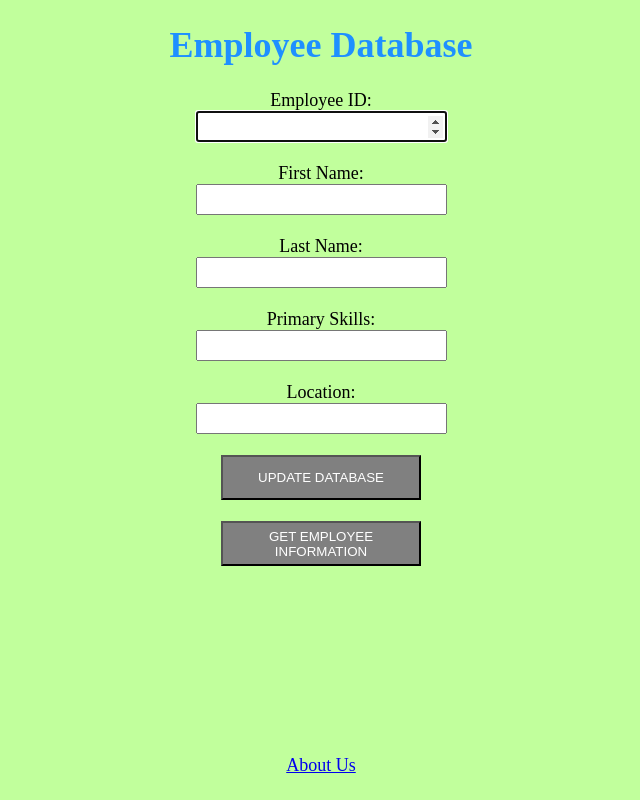
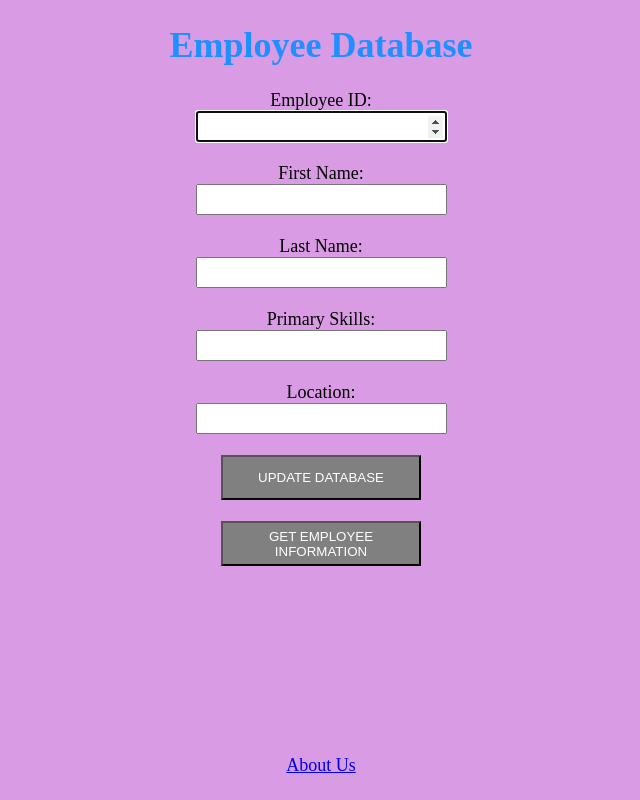
Before and after one commit to rhrony1513/Employee-Application, a Flask app: page / in a window 1280 px wide. Shown: the whole page, without its empty margins (319-959 px from the left). Run offline with Flask 2, Linux system fonts and the light colour scheme.

Commit message:
Added preliminary code for names and background image

```diff
--- a/app/app.py
+++ b/app/app.py
@@ -9,9 +9,10 @@ app = Flask(__name__)
 
 DBHOST = os.environ.get("DBHOST") or "localhost"
 DBUSER = os.environ.get("DBUSER") or "root"
-DBPWD = os.environ.get("DBPWD") or "passwors"
+DBPWD = os.environ.get("DBPWD") or "password"
 DATABASE = os.environ.get("DATABASE") or "employees"
-COLOR_FROM_ENV = os.environ.get('APP_COLOR') or "lime"
+IMAGE_FROM_ENV = os.environ.get('BG_IMG')
+NAME_FROM_ENV = os.environ.get('NAMES')
 DBPORT = int(os.environ.get("DBPORT"))
 
 # Create a connection to the MySQL database
@@ -23,35 +24,14 @@ db_conn = connections.Connection(
     db= DATABASE
 
 )
-output = {}
-table = 'employee';
-
-# Define the supported color codes
-color_codes = {
-    "red": "#e74c3c",
-    "green": "#16a085",
-    "blue": "#89CFF0",
-    "blue2": "#30336b",
-    "pink": "#f4c2c2",
-    "darkblue": "#130f40",
-    "lime": "#C1FF9C",
-}
-
-
-# Create a string of supported colors
-SUPPORTED_COLORS = ",".join(color_codes.keys())
-
-# Generate a random color
-COLOR = random.choice(["red", "green", "blue", "blue2", "darkblue", "pink", "lime"])
-
 
 @app.route("/", methods=['GET', 'POST'])
 def home():
-    return render_template('addemp.html', color=color_codes[COLOR])
+    return render_template('addemp.html', image=IMAGE_FROM_ENV)
 
 @app.route("/about", methods=['GET','POST'])
 def about():
-    return render_template('about.html', color=color_codes[COLOR])
+    return render_template('about.html', image=IMAGE_FROM_ENV, name=NAME_FROM_ENV)
 
 @app.route("/addemp", methods=['POST'])
 def AddEmp():
@@ -75,11 +55,11 @@ def AddEmp():
         cursor.close()
 
     print("all modification done...")
-    return render_template('addempoutput.html', name=emp_name, color=color_codes[COLOR])
+    return render_template('addempoutput.html', name=emp_name, image=IMAGE_FROM_ENV)
 
 @app.route("/getemp", methods=['GET', 'POST'])
 def GetEmp():
-    return render_template("getemp.html", color=color_codes[COLOR])
+    return render_template("getemp.html", image=IMAGE_FROM_ENV)
 
 
 @app.route("/fetchdata", methods=['GET','POST'])
@@ -108,29 +88,14 @@ def FetchData():
         cursor.close()
 
     return render_template("getempoutput.html", id=output["emp_id"], fname=output["first_name"],
-                           lname=output["last_name"], interest=output["primary_skills"], location=output["location"], color=color_codes[COLOR])
+                           lname=output["last_name"], interest=output["primary_skills"], location=output["location"], image=IMAGE_FROM_ENV)
 
 if __name__ == '__main__':
 
-    # Check for Command Line Parameters for color
-    parser = argparse.ArgumentParser()
-    parser.add_argument('--color', required=False)
-    args = parser.parse_args()
-
-    if args.color:
-        print("Color from command line argument =" + args.color)
-        COLOR = args.color
-        if COLOR_FROM_ENV:
-            print("A color was set through environment variable -" + COLOR_FROM_ENV + ". However, color from command line argument takes precendence.")
-    elif COLOR_FROM_ENV:
-        print("No Command line argument. Color from environment variable =" + COLOR_FROM_ENV)
-        COLOR = COLOR_FROM_ENV
+    # Check if background image is in environment variables
+    if IMAGE_FROM_ENV:
+        print("Background image URL from environment variable =" + IMAGE_FROM_ENV)
     else:
-        print("No command line argument or environment variable. Picking a Random Color =" + COLOR)
-
-    # Check if input color is a supported one
-    if COLOR not in color_codes:
-        print("Color not supported. Received '" + COLOR + "' expected one of " + SUPPORTED_COLORS)
-        exit(1)
+        print("No environment variable set for background image")
 
     app.run(host='0.0.0.0',port=8080,debug=True)
--- a/app/requirements.txt
+++ b/app/requirements.txt
@@ -2,3 +2,4 @@ flask==2.0.3
 pymysql==1.0.2
 cryptography==38.0.1
 Werkzeug==2.0.3
+boto3==1.37.15
--- a/app/templates/about.html
+++ b/app/templates/about.html
@@ -1,6 +1,10 @@
 <!doctype html>
 <title>Hello from Flask</title>
-<body style="background: {{ color }};"></body>
+{% if image %}
+  <body style="background-image: url(./default.jpg);"></body>
+{% else %}
+  <body style="background: #c769d6aa;"></body>
+{% endif %}
 <div style="color: #e4e4e4;
     text-align:  center;
     height: 90px;
--- a/app/templates/addemp.html
+++ b/app/templates/addemp.html
@@ -7,7 +7,11 @@
 	<font color="black" size="4" style="font-family: avenir">
 
 		<h1 style="color: DodgerBlue">Employee Database</h1>
-		<body style="background: {{ color }};" >
+		{% if image %}
+			<body style="background-image: url(./default.jpg);"></body>
+		{% else %}
+			<body style="background: #c769d6aa;"></body>
+		{% endif %}
 
 			<form action="/addemp" autocomplete="on" method = "POST" enctype="multipart/form-data">
 
--- a/app/templates/addempoutput.html
+++ b/app/templates/addempoutput.html
@@ -3,7 +3,11 @@
 <head>
 <center>
 	<font color="DodgerBlue" size="5" style="font-family: avenir">
-		<body style="background: {{ color }};">
+		{% if image %}
+			<body style="background-image: url(./default.jpg);"></body>
+		{% else %}
+			<body style="background: #c769d6aa;"></body>
+		{% endif %}
 			<h1>The employee {{ name }} wassuccessfully added to the database</h1><br>
 			<h2>The Employee has been added to the database</h2><br>
 			<h2>{{ name }}</h2><br>
--- a/app/templates/getemp.html
+++ b/app/templates/getemp.html
@@ -8,7 +8,11 @@
 
 		<h1 style="color: DodgerBlue">Employee Information</h1>
 
-		<body style="background: {{ color }};">
+		{% if image %}
+			<body style="background-image: url(./default.jpg);"></body>
+		{% else %}
+			<body style="background: #c769d6aa;"></body>
+		{% endif %}
 
 			<form action="/fetchdata" autocomplete="on" method="POST">
 
--- a/app/templates/getempoutput.html
+++ b/app/templates/getempoutput.html
@@ -8,7 +8,11 @@
 
 		<h1 style="color: DodgerBlue">Employee Information</h1>
 
-		<body style="background: {{ color }};">
+		{% if image %}
+			<body style="background-image: url(./default.jpg);"></body>
+		{% else %}
+			<body style="background: #c769d6aa;"></body>
+		{% endif %}
 
 			<form>
 
```
